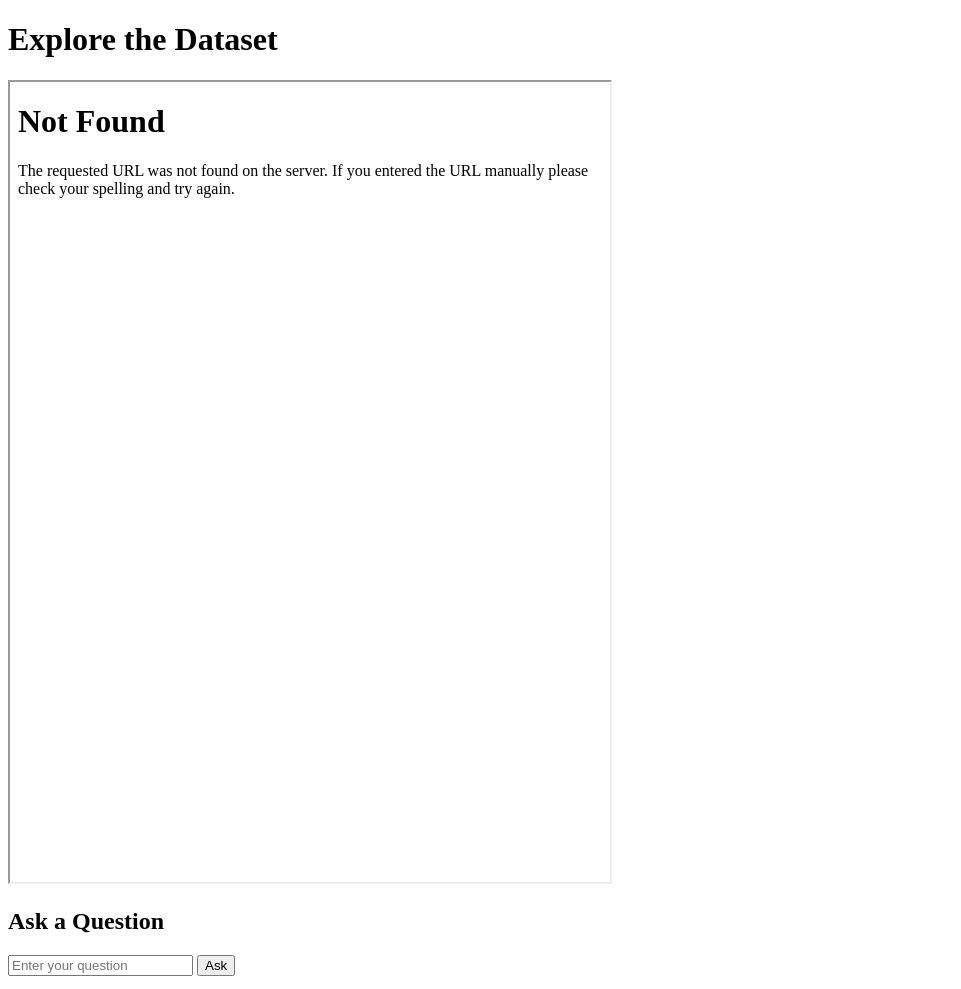
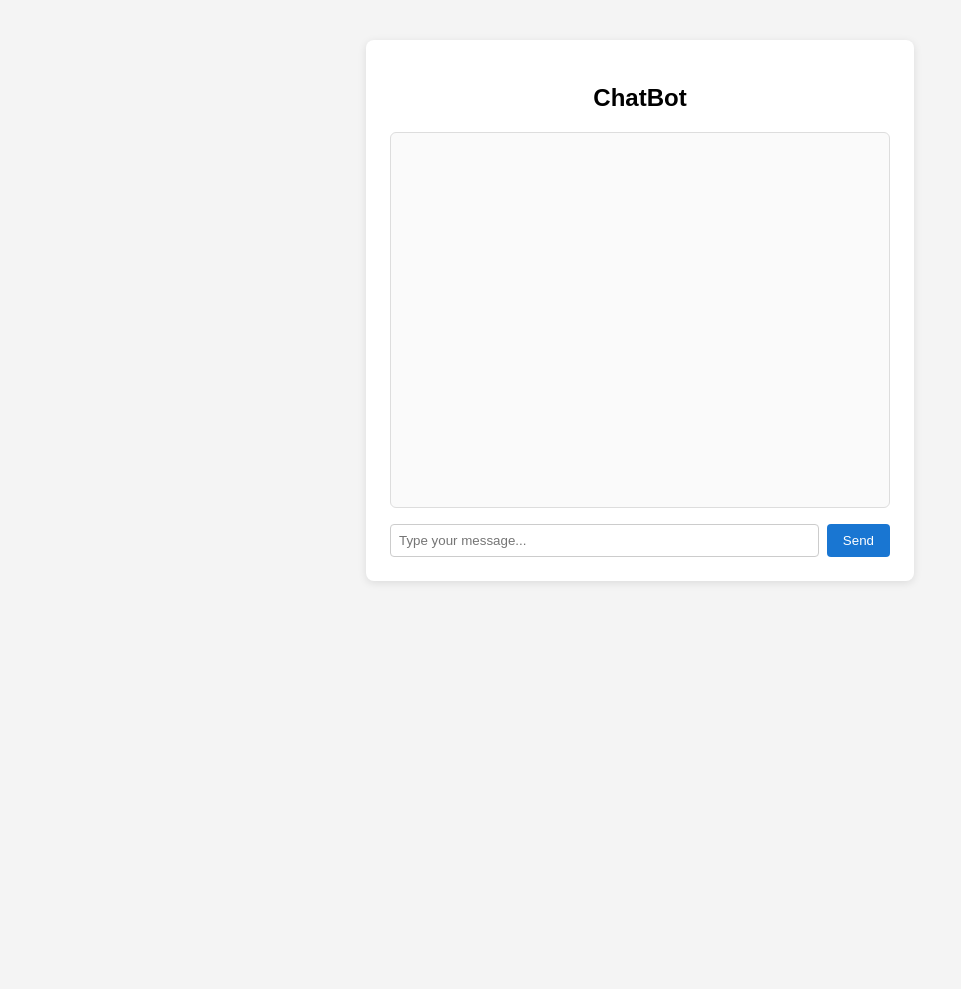
Before and after one commit to ArnavGupta-codes/ChatBot, a Flask app: page / in a window 1280 px wide. Shown: the whole page, without its empty margins (0-961 px from the left). After the commit the page ends 583 px from the top, so only its background shows below. Run offline with Flask 3, Linux system fonts and the light colour scheme.

Commit message:
UI Changes

```diff
--- a/templates/index.html
+++ b/templates/index.html
@@ -1,28 +1,65 @@
 <!DOCTYPE html>
 <html>
 <head>
-  <title>RAG Web Interface</title>
+  <title>ChatBot</title>
+  <style>
+    body { font-family: Arial, sans-serif; background: #f4f4f4; margin: 0; padding: 0; }
+    .chat-container { max-width: 500px; margin: 40px auto; background: #fff; border-radius: 8px; box-shadow: 0 2px 8px rgba(0,0,0,0.1); padding: 24px; }
+    .chat-box { height: 350px; overflow-y: auto; border: 1px solid #ddd; border-radius: 6px; padding: 12px; background: #fafafa; margin-bottom: 16px; }
+    .message { margin: 8px 0; }
+    .user { color: #1976d2; font-weight: bold; }
+    .bot { color: #388e3c; font-weight: bold; }
+    .input-row { display: flex; }
+    #prompt { flex: 1; padding: 8px; border-radius: 4px; border: 1px solid #ccc; }
+    #sendBtn { padding: 8px 16px; border: none; background: #1976d2; color: #fff; border-radius: 4px; margin-left: 8px; cursor: pointer; }
+    #sendBtn:disabled { background: #aaa; }
+  </style>
 </head>
 <body>
-  <h1>Explore the Dataset</h1>
-  <iframe src="/Inductions_Catalogue.pdf" width="600" height="800"></iframe>
+  <div class="chat-container">
+    <h2 style="text-align:center;">ChatBot</h2>
+    <div class="chat-box" id="chatBox"></div>
+    <div class="input-row">
+      <input type="text" id="prompt" placeholder="Type your message..." onkeydown="if(event.key==='Enter'){sendMessage();}">
+      <button id="sendBtn" onclick="sendMessage()">Send</button>
+    </div>
+  </div>
+  <script>
+    const chatBox = document.getElementById('chatBox');
+    const promptInput = document.getElementById('prompt');
+    const sendBtn = document.getElementById('sendBtn');
 
-  <h2>Ask a Question</h2>
-  <input type="text" id="prompt" placeholder="Enter your question">
-  <button onclick="ask()">Ask</button>
+    function appendMessage(sender, text) {
+      const msgDiv = document.createElement('div');
+      msgDiv.className = 'message';
+      msgDiv.innerHTML = `<span class="${sender}">${sender === 'user' ? 'You' : 'Bot'}:</span> ${text}`;
+      chatBox.appendChild(msgDiv);
+      chatBox.scrollTop = chatBox.scrollHeight;
+    }
 
-  <pre id="answer"></pre>
-
-  <script>
-    async function ask() {
-      const prompt = document.getElementById("prompt").value;
-      const res = await fetch("/ask", {
-        method: "POST",
-        headers: { "Content-Type": "application/json" },
-        body: JSON.stringify({ prompt }),
-      });
-      const data = await res.json();
-      document.getElementById("answer").textContent = data.answer;
+    async function sendMessage() {
+      const prompt = promptInput.value.trim();
+      if (!prompt) return;
+      appendMessage('user', prompt);
+      promptInput.value = '';
+      sendBtn.disabled = true;
+      appendMessage('bot', '<em>Thinking...</em>');
+      try {
+        const res = await fetch('/ask', {
+          method: 'POST',
+          headers: { 'Content-Type': 'application/json' },
+          body: JSON.stringify({ prompt }),
+        });
+        const data = await res.json();
+        // Remove the 'Thinking...' message
+        chatBox.removeChild(chatBox.lastChild);
+        appendMessage('bot', data.answer);
+      } catch (e) {
+        chatBox.removeChild(chatBox.lastChild);
+        appendMessage('bot', 'Sorry, there was an error.');
+      }
+      sendBtn.disabled = false;
+      promptInput.focus();
     }
   </script>
 </body>
```
